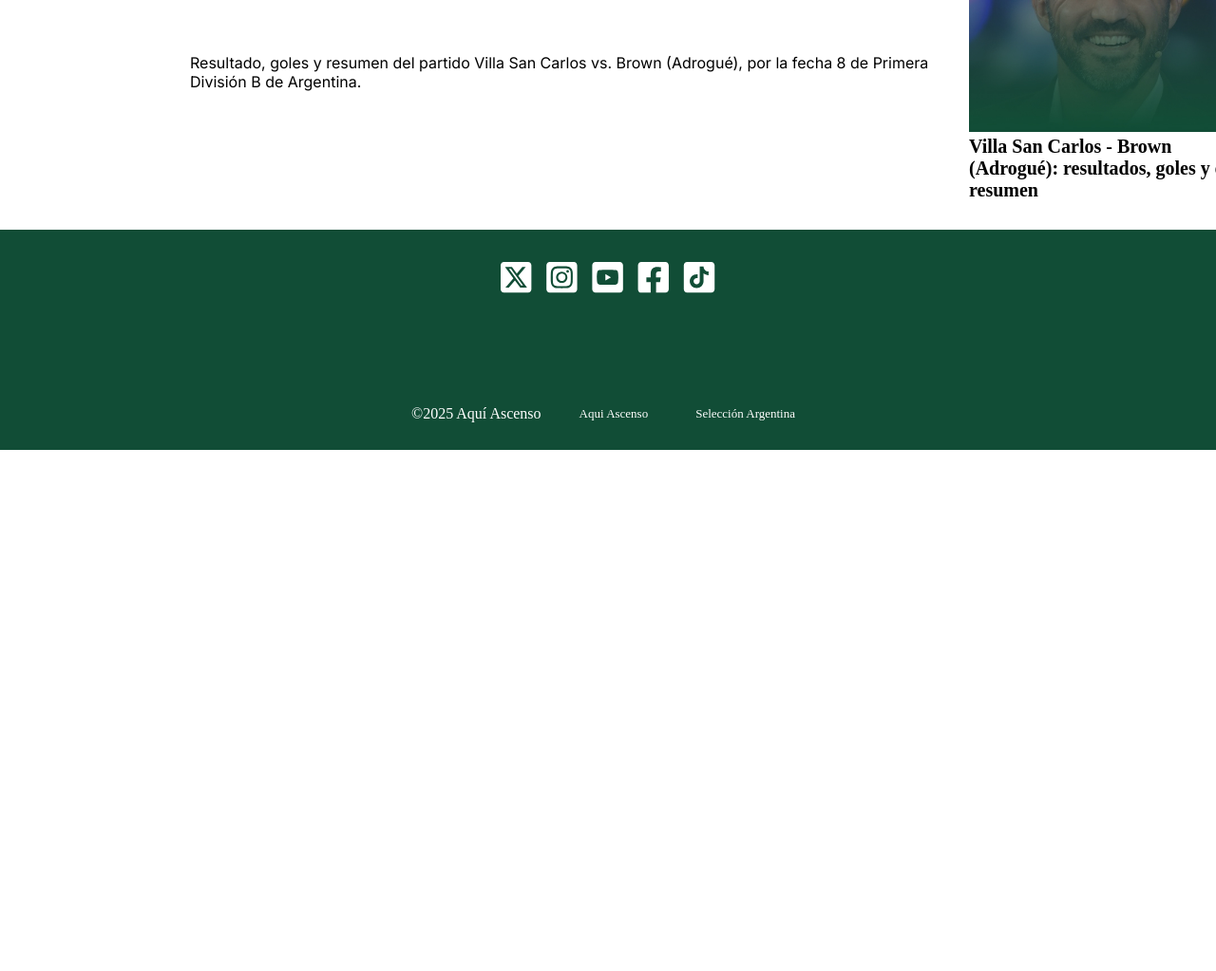
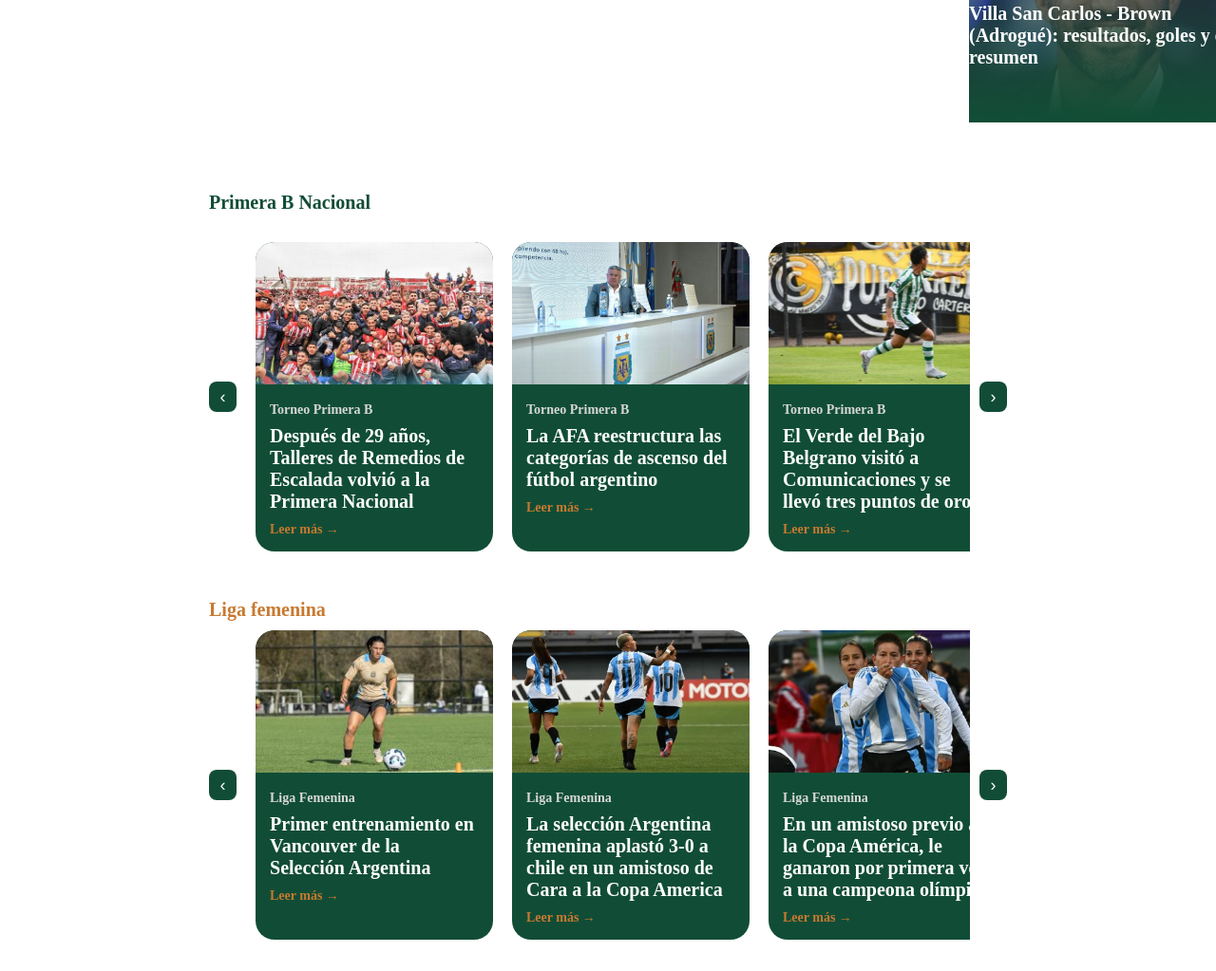
Before and after one commit to MailenR/tp4-aquiascenso-2025, a plain HTML site: page pages/noticias.html in a window 1280 px wide. Shown: the part 581-1604 px from the top of the page at 95% size. Before the commit the page ends 1055 px from the top, so only its background shows below. Drawn offline with Linux system fonts and the light colour scheme; a web font is replaced by a local one.

Commit message:
correcciones, carrusel de noticias, completar la page de noticias

```diff
--- a/app.js
+++ b/app.js
@@ -17,7 +17,7 @@ function App() {
     const carrusel = btn.closest('.carrusel');
     const track = carrusel.querySelector('#track');
     const slide = track.querySelector('.slide');
-    const slideWidth = slide.offsetWidth + 20; // ancho + margen
+    const slideWidth = slide.offsetWidth + 20;
     const visibleWidth = carrusel.querySelector('.carrusel-container').offsetWidth;
     const trackWidth = track.scrollWidth;
 
--- a/estilos.css
+++ b/estilos.css
@@ -236,6 +236,11 @@ p{
   font-family: "inter";
 }
 
+.p-inter-noticias{
+    position: relative;
+    color: white;
+}
+
 .h2-sobre-imagen{
     position: relative;
     bottom: 130px;
@@ -244,6 +249,13 @@ p{
 .h3-sobre-imagen{
     position: relative;
     bottom: 130px;
+}
+
+.h3-sobre-imagen{
+    position: relative;
+    bottom: 130px;
+    font-size: 20px;
+    color: white;
 }
 
 
@@ -260,6 +272,13 @@ p{
     margin-top: 20px;
     margin-bottom: 0px;
     font-weight: 400;
+}
+
+.h4-naranja-noticias{
+    color: #C87930;
+    margin-top: 20px;
+    margin: 0px;
+    font-weight: 800;
 }
 
 .h4-blanco{
--- a/pages/noticias.html
+++ b/pages/noticias.html
@@ -36,52 +36,130 @@
             <article class="noticia-destacada-2">
                 <img src="../img/portadas/portada-noticiasdestacada1.jpg" alt="Villa San Carlos vs. Brown (Adrogué)" width="800px">
                 <h2 class="h2-sobre-imagen">Villa San Carlos - Brown (Adrogué): resultados, goles y el resumen</h2>
-                <p class="p-inter">Resultado, goles y resumen del partido Villa San Carlos vs. Brown (Adrogué), por la fecha 8 de Primera División B de Argentina.</p>
+                <p class="p-inter-noticias">Resultado, goles y resumen del partido Villa San Carlos vs. Brown (Adrogué), por la fecha 8 de Primera División B de Argentina.</p>
             </article>
 
             <div class="contenedor-noticias-destacadas-secundarias">
               <div class="noticia-destacada-secundaria">
                 <img src="../img/portadas/portada-noticiasdestacada2.png" alt=">Escándalo en la Copa Potrero" height="250px">
-                <h4 class="h4-sobre-imagen">Escándalo en la Copa Potrero: ¡jugó un volante de Los Andes el día anterior a la final por el ascenso!</h4>
+                <h3 class="h3-sobre-imagen">Escándalo en la Copa Potrero: ¡jugó un volante de Los Andes el día anterior a la final por el ascenso!</h3>
               </div>
               <div class="noticia-destacada-secundaria">
                 <img src="../img/portadas/portada-noticiasdestacada3.jpg" alt="Fabián Cubero se lanza como DT: asumió en Sportivo Italiano" height="250px">
-                <h4 class="h4-sobre-imagen">Villa San Carlos - Brown (Adrogué): resultados, goles y el resumen</h4>
+                <h3 class="h3-sobre-imagen">Villa San Carlos - Brown (Adrogué): resultados, goles y el resumen</h3>
               </div>
+            </div>
+        </section>
 
+        <section class="seccion-carrusel">
+        <h4 class="h4-verde"> Primera B Nacional</h4>
+
+          <article class="carrusel">
+            <button class="carrusel-arrow carrusel-prev" data-button="button-prev">‹</button>
+
+            <div class="carrusel-container">
+            <div class="carrusel-track" id="track">
+                <div class="slide">
+                <img src="../img/img-primerab/img-primerab.jfif" alt="Primera B" class="carilla-carrusel" />
+                <div class="informacion-carrusel">
+                    <h5 class="etiqueta-simple">Torneo Primera B</h5>
+                    <h4>Después de 29 años, Talleres de Remedios de Escalada volvió a la Primera Nacional</h4>
+                    <p class="leer-mas">Leer más →</p>
+                </div>
+                </div>
+                <div class="slide">
+                <img src="../img/img-primerab/img-primerab2.jfif" alt="Primera B" class="carilla-carrusel" />
+                <div class="informacion-carrusel">
+                    <h5 class="etiqueta-simple">Torneo Primera B</h5>
+                    <h4>La AFA reestructura las categorías de ascenso del fútbol argentino</h4>
+                    <p class="leer-mas">Leer más →</p>
+                </div>
+                </div>
+                <div class="slide">
+                <img src="../img/img-primerab/img-primerab3.jpeg" alt="Primera C" class="carilla-carrusel" />
+                <div class="informacion-carrusel">
+                    <h5 class="etiqueta-simple">Torneo Primera B</h5>
+                    <h4>El Verde del Bajo Belgrano visitó a Comunicaciones y se llevó tres puntos de oro</h4>
+                    <p class="leer-mas">Leer más →</p>
+                </div>
+                </div>
+                <div class="slide">
+                <img src="../img/img-primerab/img-primerab4.jpg" alt="Liga femenina" class="carilla-carrusel" />
+                <div class="informacion-carrusel">
+                    <h5 class="etiqueta-simple">Torneo Primera B</h5>
+                    <h4>El Tricolor se topó con un seguro Carlos Morel, que le tapó las dos mas claras del partido</h4>
+                    <p class="leer-mas">Leer más →</p>
+                </div>
+                </div>
+              </div>
             </div>
 
+            <button class="carrusel-arrow carrusel-next" data-button="button-next">›</button>
+          </div>
+          </article>
+        </section>
 
-        </section>
-      <!--
-      <section class="noticias">
-  <article class="noticias-contenedor">
+        <section class="seccion-carrusel">
+        <h4 class="h4-naranja-noticias"> Liga femenina</h4>
 
-    <article class="noticias-articulo">
-      <div class="imagen-noticias">
-        <img src="../img/img-noticias-categoria/img-noticias-destacadas1.png" alt="Villa San Carlos vs. Brown (Adrogué)">
-          <h2 class="h2-sobre-imagen"> Villa San Carlos - Brown (Adrogué): resultados, goles y el resumen</h2>
-          <p class="p-inter">Resultado, goles y resumen del partido Villa San Carlos vs. Brown (Adrogué), por la fecha 8 de Primera División B de Argentina.</p>
-      </div>
-    </article>
+        <article class="carrusel">
+            <button class="carrusel-arrow carrusel-prev" data-button="button-prev">‹</button>
 
-    <article class="noticias-articulo-arriba">
-      <div class="imagen-noticias">
-          <img src="../img/img-noticias-categoria/img-noticiasdestacada2.png" alt="Copa Potrero">
+            <div class="carrusel-container">
+            <div class="carrusel-track" id="track">
+                <div class="slide">
+                <img src="../img/img-futbolfemenino/img-noticias-femenino.jpg" alt="noticias femenino 1" class="carilla-carrusel" />
+                <div class="informacion-carrusel">
+                    <h5 class="etiqueta-simple">Liga Femenina</h5>
+                    <h4>Primer entrenamiento en Vancouver de la Selección Argentina</h4>
+                    <p class="leer-mas">Leer más →</p>
+                </div>
+                </div>
+                <div class="slide">
+                <img src="../img/img-futbolfemenino/img-noticias-femenino2.jpg" alt="noticias femenino 2" class="carilla-carrusel" />
+                <div class="informacion-carrusel">
+                    <h5 class="etiqueta-simple">Liga Femenina</h5>
+                    <h4>La selección Argentina femenina aplastó 3-0 a chile en un amistoso de Cara a la Copa America</h4>
+                    <p class="leer-mas">Leer más →</p>
+                </div>
+                </div>
+                <div class="slide">
+                <img src="../img/img-futbolfemenino/img-noticias-femenino3.jpg" alt="noticias femenino 3" class="carilla-carrusel" />
+                <div class="informacion-carrusel">
+                    <h5 class="etiqueta-simple">Liga Femenina</h5>
+                    <h4>En un amistoso previo a la Copa América, le ganaron por primera vez a una campeona olímpica</h4>
+                    <p class="leer-mas">Leer más →</p>
+                </div>
+                </div>
+                <div class="slide">
+                <img src="../img/img-futbolfemenino/img-noticias-femenino4.jpg" alt="noticias femenino 4" class="carilla-carrusel" />
+                <div class="informacion-carrusel">
+                    <h5 class="etiqueta-simple">Liga femenina</h5>
+                    <h4>La FIFA anunció dos nuevas competiciones: la Copa de Campeonas y el Mundial de Clubes</h4>
+                    <p class="leer-mas">Leer más →</p>
+                </div>
+                </div>
+                <div class="slide">
+                    <img src="../img/img-futbolfemenino/img-noticias-menenino5.jpg" alt="noticias femenino 5" class="carilla-carrusel" />
+                    <div class="informacion-carrusel">
+                        <h5 class="etiqueta-simple">Liga Femenina</h5>
+                        <h4>La pasión del interior se juega acá, con equipos que sueñan con llegar a lo más alto.</h4>
+                        <p class="leer-mas">Leer más →</p>
+                    </div>
+                </div>
+                <div class="slide">
+                    <img src="../img/img-futbolfemenino/img-noticias-femenino6.jpg" alt="noticias femenino 6" class="carilla-carrusel" />
+                    <div class="informacion-carrusel">
+                        <h5 class="etiqueta-simple">Torneo Federal A</h5>
+                        <h4>La pasión del interior se juega acá, con equipos que sueñan con llegar a lo más alto.</h4>
+                        <p class="leer-mas">Leer más →</p>
+                    </div>
+                </div>
+            </div>
+            </div>
+            <button class="carrusel-arrow carrusel-next" data-button="button-next">›</button>
         </div>
-          <h3>Escándalo en la Copa Potrero: ¡jugó un volante de Los Andes el día anterior a la final por el ascenso!</h3>
-        </div>
-      </article>
-
-      <article class="noticias-articulo-abajo">
-         <div class="imagen-noticias">
-          <img src="../img/img-noticias-categoria/img-noticiasdestacada.jpg" alt="Fabián Cubero DT" width="800px">
-          <h3>Fabián Cubero se lanza como DT: asumió en Sportivo Italiano</h3>
-        </div>
-      </article>
-      -->
-
-
+        </article>
     </main>
 
     <footer>
@@ -101,4 +179,5 @@
         </div>
     </footer>
 </body>
+  <script src="noticias.js"></script>
 </html>
```
Also changed, not shown: noticias.js (added, +48 -0 lines).
